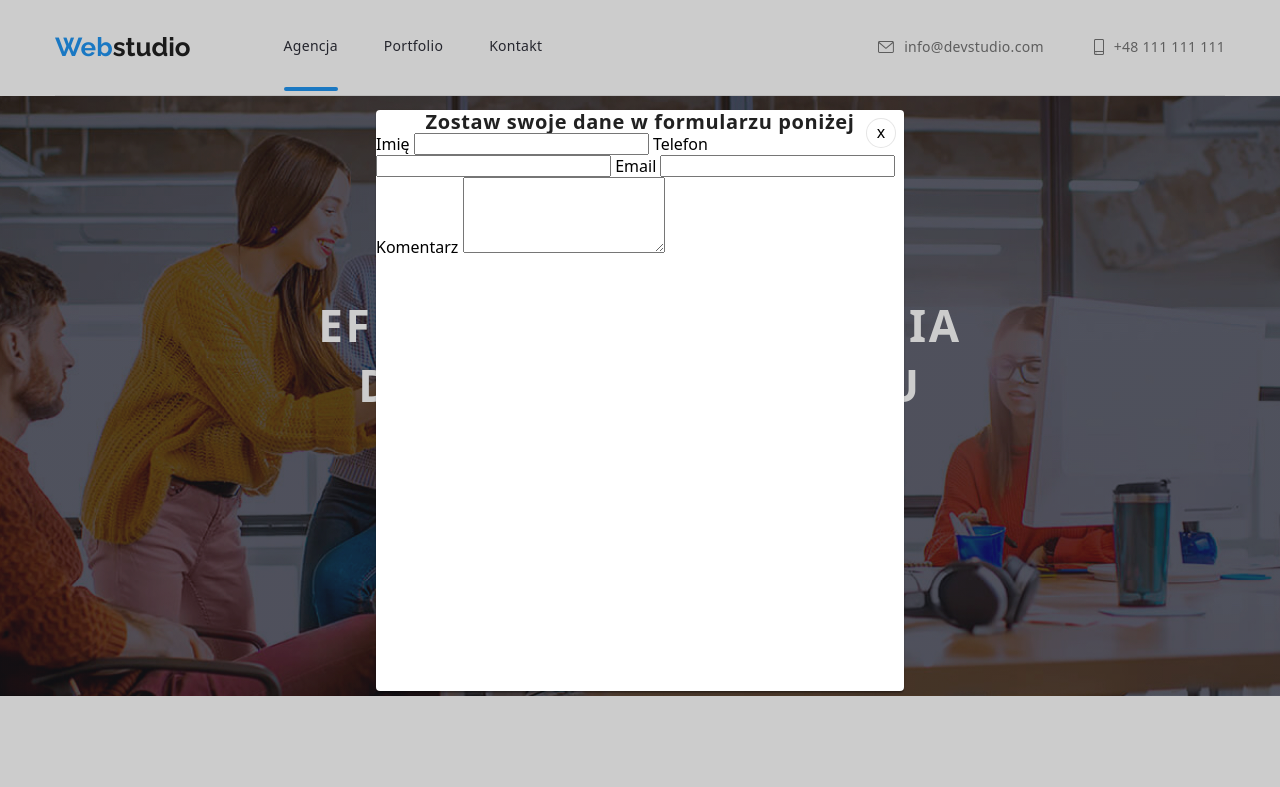
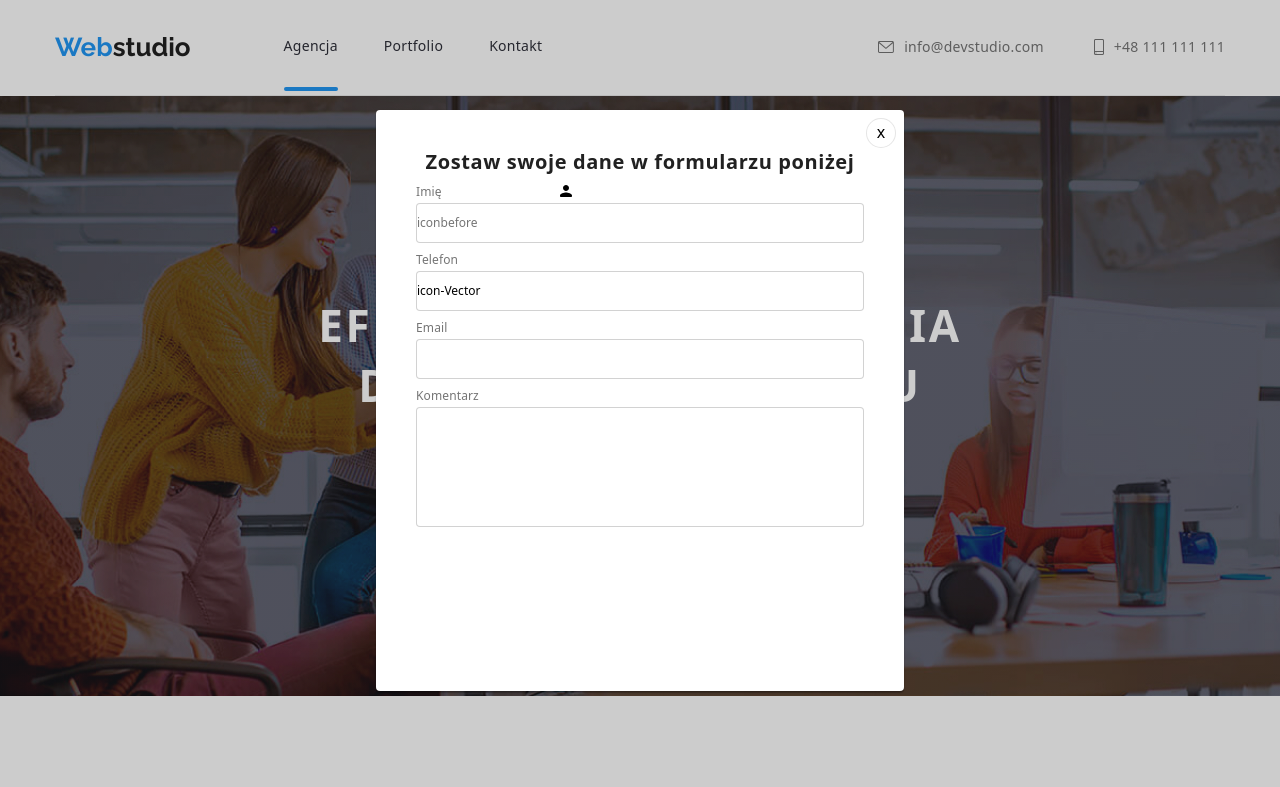
Before and after one commit to StefanBielak/goit-markup-hw-06, a plain HTML site: page index.html in a window 1280 px wide. Both pictures are taken after a click on the button "Zamów usługę". Shown: the top 787 px of the page. Drawn offline with nearby package versions, Linux system fonts and the light colour scheme.

Commit message:
finish for ntoday

```diff
--- a/css/styles.css
+++ b/css/styles.css
@@ -630,4 +630,35 @@ line-height: 23px;
 text-align: center;
 letter-spacing: 0.03em;
 color: #212121;
+padding-top: 40px;
+padding-bottom: 12px;
 }
+.lable-form{
+  display: flex;
+  flex-direction: column;
+  padding-left: 40px;
+  padding-right: 40px;
+  padding-bottom: 10px;
+  font-weight: 400;
+  font-size: 12px;
+  line-height: 14px;
+  letter-spacing: 0.01em;
+  color: #757575;
+  position: relative;
+}
+.textplace{
+  border: 1px solid rgba(33, 33, 33, 0.2);
+  border-radius: 4px;
+  height: 40px;
+  margin-top: 4px;
+}
+.lable-icon{
+  position: absolute;
+}
+.textarea{
+  border: 1px solid rgba(33, 33, 33, 0.2);
+  border-radius: 4px;
+  height: 120px;
+  margin-top: 4px;
+  resize: none;
+}
--- a/index.html
+++ b/index.html
@@ -333,27 +333,28 @@
       <div class="modal">
         <button type="button" class="close-btn" data-modal-close>x</button>
         <p class="form-title">Zostaw swoje dane w formularzu poniżej</p>
-        <div class="modal-form">
         <form>
-          <label>
+          <label class="lable-form">
             Imię
-            <input type="name" name="firstname">
+            <svg class="lable-icon" wideth="12" height="12">
+              <use href="/images/icons.svg#icon-Vector"></use>
+            </svg>
+            <input class="textplace" type="name" name="firstname" placeholder="iconbefore">
           </label>
-          <label>
+          <label class="lable-form">
             Telefon
-            <input type="phone_number" name="phone_number">
+            <input class="textplace" value="icon-Vector" type="phone_number" name="phone_number">
           </label>
-          <label>
+          <label class="lable-form">
             Email
-            <input type="email-adress" neme="email">
+            <input class="textplace" type="email-adress" neme="email">
           </label>
-          <label>
+          <label class="lable-form">
             Komentarz
-            <textarea type="text" name="coments" rows="4" placeholder="Wprowadź tekst">
+            <textarea class="textarea" type="text" name="coments" rows="4" placeholder="Wprowadź tekst">
             </textarea>
           </label>
         </form>
-        </div>
       </div>
     </div>
     <script src="js/modal.js" ></script>
```
